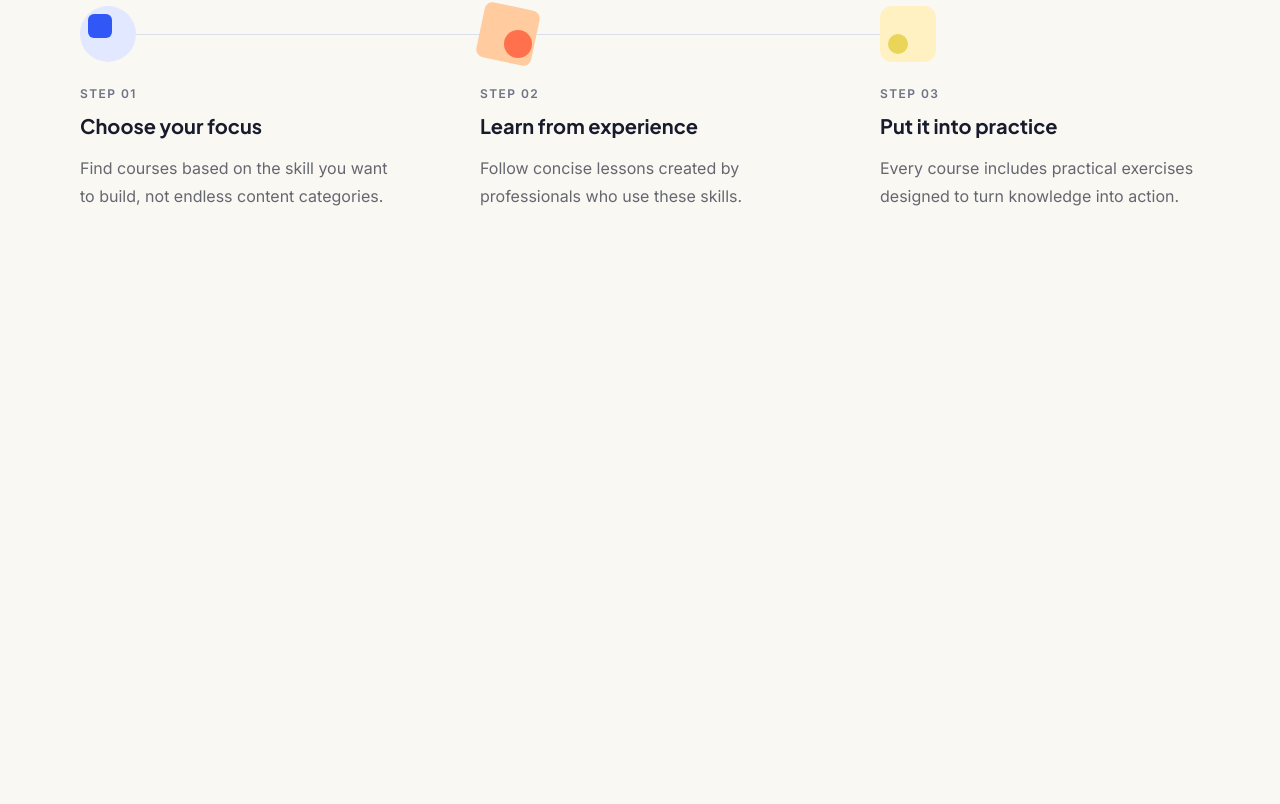
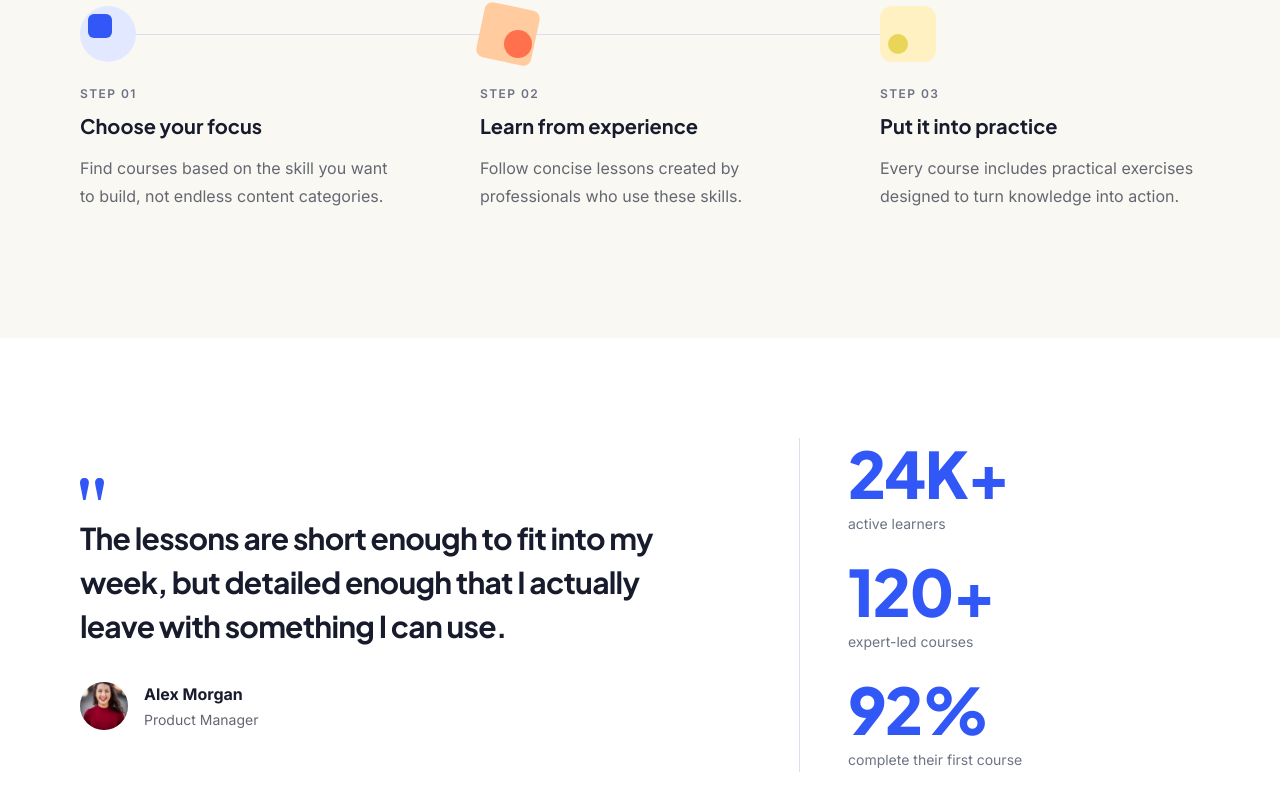
Before and after one commit to jhemi-cristina/site-luma, a Next.js app: page / in a window 1280 px wide. Shown: the part 2446-3250 px from the top of the page. Before the commit the page ends 2784 px from the top, so only its background shows below. Built offline with nearby package versions, Linux system fonts and the light colour scheme; no server answers.

Commit message:
feat: add testimonial section with learner stats

```diff
--- a/src/app/globals.css
+++ b/src/app/globals.css
@@ -45,6 +45,12 @@
   --text-h2-sm: 2rem;
   --text-h2-sm--line-height: 2.25rem;
   --text-h2-sm--letter-spacing: -0.05rem;
+
+  --text-quote: 1.875rem;
+  --text-quote--line-height: 2.75rem;
+  --text-quote--letter-spacing: -0.046875rem;
+  --text-quote-sm: 1.25rem;
+  --text-quote-sm--line-height: 2rem;
 
   --text-h5: 1.25rem;
   --text-h5--line-height: 2rem;
--- a/src/app/page.tsx
+++ b/src/app/page.tsx
@@ -3,6 +3,7 @@ import { Categories } from "@/components/sections/Categories";
 import { FeaturedCourse } from "@/components/sections/FeaturedCourse";
 import { Hero } from "@/components/sections/Hero";
 import { HowItWorks } from "@/components/sections/HowItWorks";
+import { Testimonial } from "@/components/sections/Testimonial";
 
 export default function Home() {
   return (
@@ -13,6 +14,7 @@ export default function Home() {
         <Categories />
         <FeaturedCourse />
         <HowItWorks />
+        <Testimonial />
       </main>
     </>
   );
--- /dev/null
+++ b/src/components/sections/Testimonial/StatList.tsx
@@ -0,0 +1,20 @@
+import { cn } from "@/lib/cn";
+import type { Stat } from "@/data/testimonial";
+
+interface StatListProps {
+  stats: Stat[];
+  className?: string;
+}
+
+export function StatList({ stats, className }: StatListProps) {
+  return (
+    <dl className={cn("grid grid-cols-3 gap-x-4 lg:grid-cols-1 lg:gap-5 lg:border-l lg:border-line lg:pl-12", className)}>
+      {stats.map((stat) => (
+        <div key={stat.label} className="flex flex-col">
+          <dt className="order-2 mt-1 text-body text-subtle">{stat.label}</dt>
+          <dd className="order-1 font-display text-h1-sm font-extrabold text-primary lg:text-h1">{stat.value}</dd>
+        </div>
+      ))}
+    </dl>
+  );
+}
--- /dev/null
+++ b/src/components/sections/Testimonial/Testimonial.tsx
@@ -0,0 +1,17 @@
+import { Container } from "@/components/ui";
+import { StatList } from "./StatList";
+import { TestimonialQuote } from "./TestimonialQuote";
+import { useTestimonial } from "./useTestimonial";
+
+export function Testimonial() {
+  const { sectionLabel, quote, author, stats } = useTestimonial();
+
+  return (
+    <section aria-label={sectionLabel} className="bg-white py-15 lg:py-25">
+      <Container className="flex flex-col gap-15 lg:flex-row lg:items-center lg:justify-between">
+        <TestimonialQuote quote={quote} author={author} className="lg:flex-1" />
+        <StatList stats={stats} className="lg:w-[401px] lg:shrink-0" />
+      </Container>
+    </section>
+  );
+}
--- /dev/null
+++ b/src/components/sections/Testimonial/TestimonialQuote.tsx
@@ -0,0 +1,33 @@
+import Image from "next/image";
+import { cn } from "@/lib/cn";
+import type { TestimonialViewModel } from "./useTestimonial";
+
+type TestimonialQuoteProps = Pick<TestimonialViewModel, "quote" | "author"> & {
+  className?: string;
+};
+
+export function TestimonialQuote({ quote, author, className }: TestimonialQuoteProps) {
+  return (
+    <figure className={cn("flex max-w-[600px] flex-col", className)}>
+      <Image src="/icons/quote.svg" alt="" width={24} height={22} />
+
+      <blockquote className="mt-4 font-display text-quote-sm font-semibold text-ink lg:text-quote">
+        <p>{quote}</p>
+      </blockquote>
+
+      <figcaption className="mt-8 flex items-center gap-4">
+        <Image
+          src={author.avatar.src}
+          alt={author.avatar.alt}
+          width={48}
+          height={48}
+          className="size-12 rounded-full bg-primary-light object-cover"
+        />
+        <span className="flex flex-col">
+          <span className="text-subtitle-sm font-bold text-ink lg:leading-7">{author.name}</span>
+          <span className="text-body text-muted">{author.role}</span>
+        </span>
+      </figcaption>
+    </figure>
+  );
+}
--- /dev/null
+++ b/src/components/sections/Testimonial/index.ts
@@ -0,0 +1 @@
+export { Testimonial } from "./Testimonial";
--- /dev/null
+++ b/src/components/sections/Testimonial/useTestimonial.ts
@@ -0,0 +1,14 @@
+import { testimonialData } from "@/data/testimonial";
+
+export function useTestimonial() {
+  const { quote, author, stats } = testimonialData;
+
+  return {
+    sectionLabel: "What learners say",
+    quote,
+    author,
+    stats,
+  };
+}
+
+export type TestimonialViewModel = ReturnType<typeof useTestimonial>;
--- /dev/null
+++ b/src/data/testimonial.ts
@@ -0,0 +1,36 @@
+import type { ImageAsset } from "@/types/content";
+
+export interface Stat {
+  value: string;
+  label: string;
+}
+
+export interface TestimonialData {
+  quote: string;
+  author: {
+    name: string;
+    role: string;
+    avatar: ImageAsset;
+  };
+  stats: Stat[];
+}
+
+export const testimonialData: TestimonialData = {
+  quote:
+    "The lessons are short enough to fit into my week, but detailed enough that I actually leave with something I can use.",
+  author: {
+    name: "Alex Morgan",
+    role: "Product Manager",
+    avatar: {
+      src: "/images/testimonial/alex-morgan.png",
+      alt: "Portrait of Alex Morgan",
+      width: 200,
+      height: 200,
+    },
+  },
+  stats: [
+    { value: "24K+", label: "active learners" },
+    { value: "120+", label: "expert-led courses" },
+    { value: "92%", label: "complete their first course" },
+  ],
+};
```
Also changed, not shown: public/icons/quote.svg (added), public/images/testimonial/alex-morgan.png (added).
